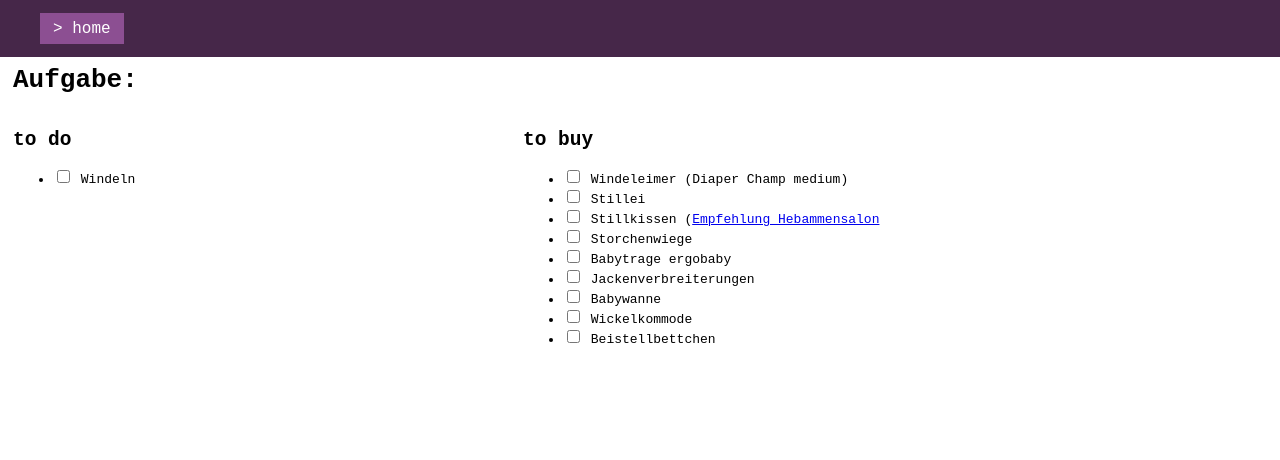
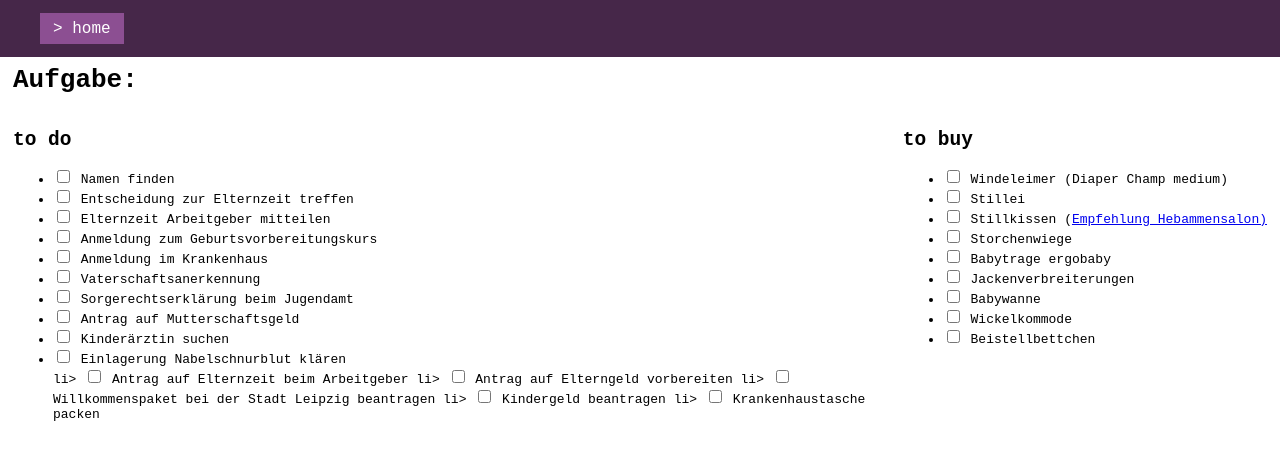
Before and after one commit to develowlper/kleinz, a website: page docs/todo.html in a window 1280 px wide. Drawn offline with Linux system fonts and the light colour scheme.

Commit message:
new points added

```diff
--- a/docs/todo.html
+++ b/docs/todo.html
@@ -23,8 +23,64 @@
           <h2>to do</h2>
           <ul>
             <li>
-              <input id="windeln" type="checkbox" />
-              <label html-for="windeln">Windeln</label>
+              <input id="name" type="checkbox" />
+              <label html-for="name">Namen finden</label>
+            </li>
+            <li>
+              <input id="elternzeit" type="checkbox" />
+              <label html-for="elternzeit">Entscheidung zur Elternzeit treffen</label>
+            </li>
+            <li>
+              <input id="arbeitgeber" type="checkbox" />
+              <label html-for="arbeitgeber">Elternzeit Arbeitgeber mitteilen</label>
+            </li>
+            <li>
+              <input id="geburtsvorbereitung" type="checkbox" />
+              <label html-for="geburtsvorbereitung">Anmeldung zum Geburtsvorbereitungskurs</label>
+            </li>
+            <li>
+              <input id="krankenhaus" type="checkbox" />
+              <label html-for="krankenhaus">Anmeldung im Krankenhaus</label>
+            </li>
+            <li>
+              <input id="vaterschaft" type="checkbox" />
+              <label html-for="vaterschaft">Vaterschaftsanerkennung</label>
+            </li>
+            <li>
+              <input id="sorgeerklärung" type="checkbox" />
+              <label html-for="sorgeerklärung">Sorgerechtserklärung beim Jugendamt</label>
+            </li>
+            <li>
+              <input id="mutterschaftsgeld" type="checkbox" />
+              <label html-for="mutterschaftsgeld">Antrag auf Mutterschaftsgeld</label>
+            </li>
+            <li>
+              <input id="kinderarzt" type="checkbox" />
+              <label html-for="kinderarzt">Kinderärztin suchen</label>
+            </li>
+            <li>
+              <input id="nabelschnurblut" type="checkbox" />
+              <label html-for="nabelschnurblut">Einlagerung Nabelschnurblut klären</label>
+            </li>
+            li>
+              <input id="elternzeitantrag" type="checkbox" />
+              <label html-for="elternzeitantrag">Antrag auf Elternzeit beim Arbeitgeber</label>
+            </li>
+            li>
+              <input id="elterngeldantrag" type="checkbox" />
+              <label html-for="elterngeldantrag">Antrag auf Elterngeld vorbereiten</label>
+            </li>
+            li>
+              <input id="willkommen" type="checkbox" />
+              <label html-for="willkommen">Willkommenspaket bei der Stadt Leipzig beantragen</label>
+            </li>
+            li>
+              <input id="kindergeld" type="checkbox" />
+              <label html-for="kindergeld">Kindergeld beantragen</label>
+            </li>
+            li>
+              <input id="krankenhaustasche" type="checkbox" />
+              <label html-for="krankenhaustasche">Krankenhaustasche packen</label>
             </li>
           </ul>
         </div>
@@ -41,7 +97,7 @@
             </li>
             <li>
               <input id="stillkissen" type="checkbox" />
-              <label html-for="stillkissen">Stillkissen (<a href="https://www.bbhugme.com/" target="_blank">Empfehlung Hebammensalon</a></label>
+              <label html-for="stillkissen">Stillkissen (<a href="https://www.bbhugme.com/" target="_blank">Empfehlung Hebammensalon)</a></label>
             </li>
             <li>
               <input id="storchenwiege" type="checkbox" />
```
